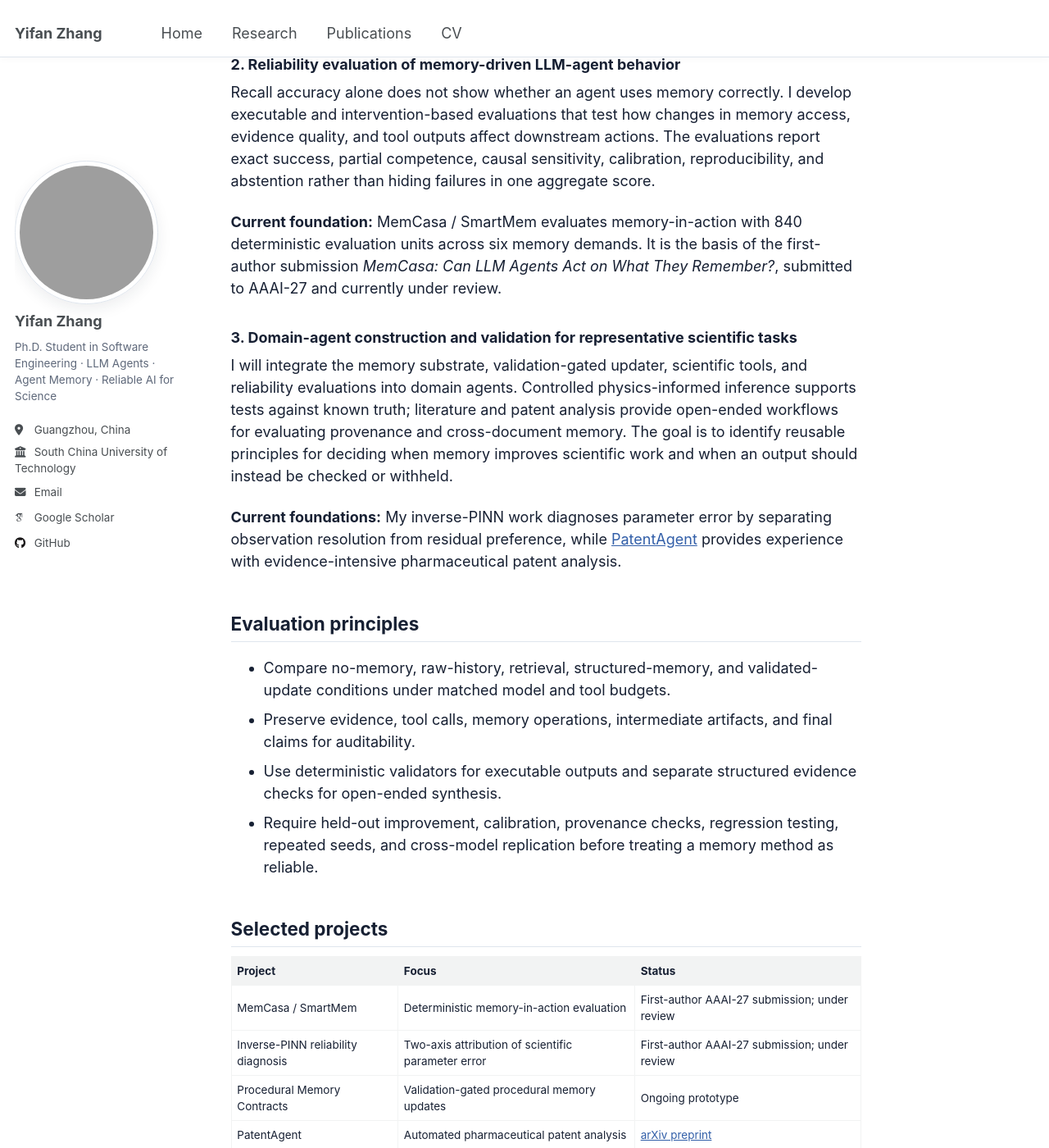
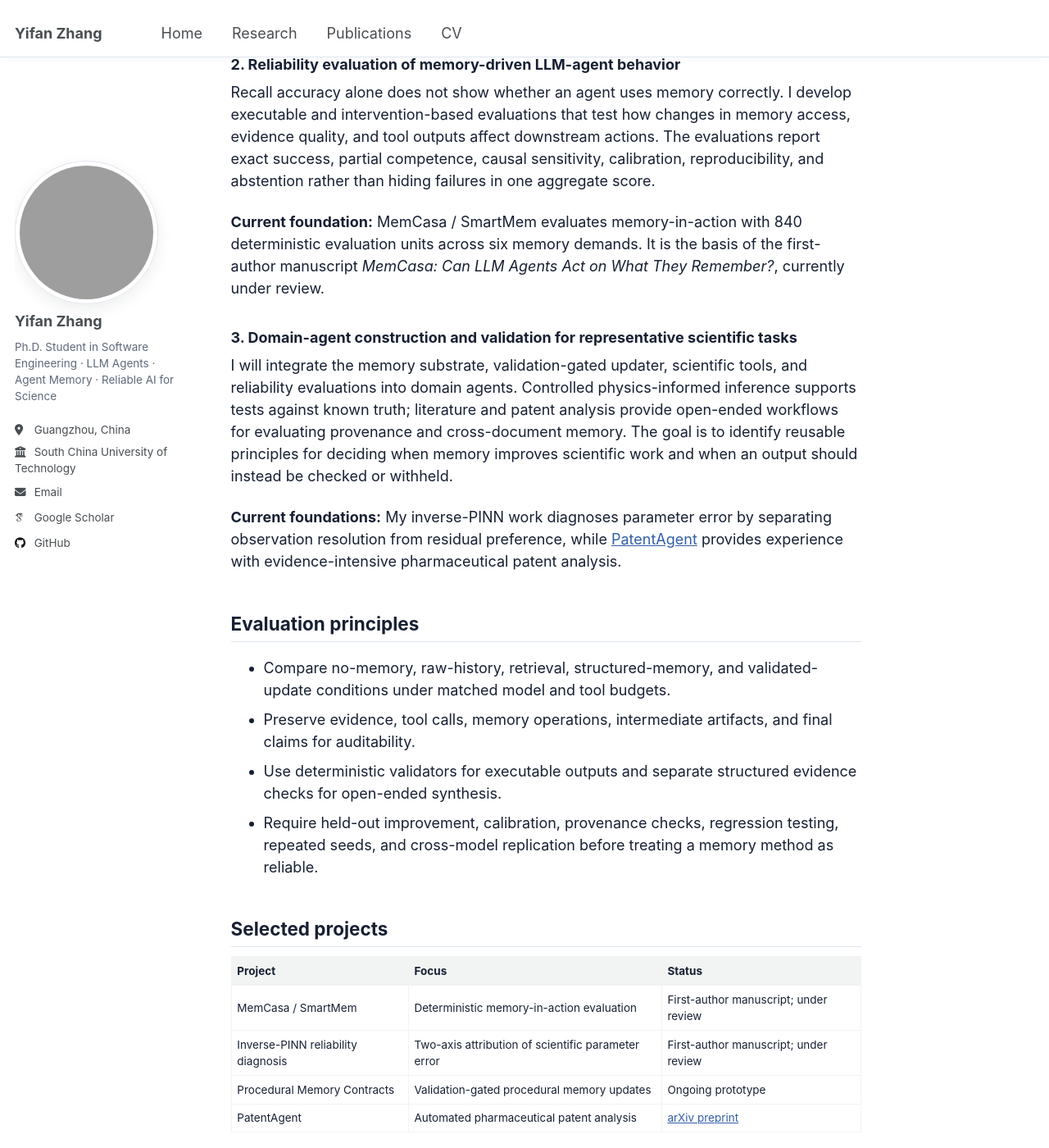
Before and after one commit to BlueSocksFFF/BlueSocksFFF.github.io, a Jekyll site: the page built from _pages/research.md, in a window 1280 px wide and 1400 px high, scrolled down 786 px. Shown: the whole window at 82% size. Built offline with Jekyll 4.4.1, drawn with Linux system fonts in a browser that asks for light colours; some web fonts are replaced.

Commit message:
Remove venue disclosure during blind review

```diff
--- a/_pages/publications.html
+++ b/_pages/publications.html
@@ -16,13 +16,13 @@ excerpt: "Publications, preprints, and current submissions by Yifan Zhang."
     <span class="pub-status">Under review</span>
     <strong>MemCasa: Can LLM Agents Act on What They Remember?</strong><br>
     <u>Yifan Zhang</u>, Ziyan Li, Xiaojing Zhang, Qian Tao.<br>
-    Submitted to the AAAI Conference on Artificial Intelligence (AAAI-27), 2026.
+    Manuscript under review, 2026.
   </li>
   <li>
     <span class="pub-status">Under review</span>
     <strong>Beyond Field Accuracy: Two-Axis Diagnosis of Inverse-PINN Parameter Error.</strong><br>
     <u>Yifan Zhang</u>, Qian Tao.<br>
-    Submitted to the AAAI Conference on Artificial Intelligence (AAAI-27), 2026.
+    Manuscript under review, 2026.
   </li>
 </ol>
 
--- a/_pages/research.md
+++ b/_pages/research.md
@@ -27,7 +27,7 @@ I study how a scientific agent should represent, retrieve, consolidate, and upda
 
 Recall accuracy alone does not show whether an agent uses memory correctly. I develop executable and intervention-based evaluations that test how changes in memory access, evidence quality, and tool outputs affect downstream actions. The evaluations report exact success, partial competence, causal sensitivity, calibration, reproducibility, and abstention rather than hiding failures in one aggregate score.
 
-**Current foundation:** MemCasa / SmartMem evaluates memory-in-action with 840 deterministic evaluation units across six memory demands. It is the basis of the first-author submission *MemCasa: Can LLM Agents Act on What They Remember?*, submitted to AAAI-27 and currently under review.
+**Current foundation:** MemCasa / SmartMem evaluates memory-in-action with 840 deterministic evaluation units across six memory demands. It is the basis of the first-author manuscript *MemCasa: Can LLM Agents Act on What They Remember?*, currently under review.
 
 ### 3. Domain-agent construction and validation for representative scientific tasks
 
@@ -46,8 +46,8 @@ I will integrate the memory substrate, validation-gated updater, scientific tool
 
 | Project | Focus | Status |
 |---|---|---|
-| MemCasa / SmartMem | Deterministic memory-in-action evaluation | First-author AAAI-27 submission; under review |
-| Inverse-PINN reliability diagnosis | Two-axis attribution of scientific parameter error | First-author AAAI-27 submission; under review |
+| MemCasa / SmartMem | Deterministic memory-in-action evaluation | First-author manuscript; under review |
+| Inverse-PINN reliability diagnosis | Two-axis attribution of scientific parameter error | First-author manuscript; under review |
 | Procedural Memory Contracts | Validation-gated procedural memory updates | Ongoing prototype |
 | PatentAgent | Automated pharmaceutical patent analysis | [arXiv preprint](https://arxiv.org/abs/2410.21312) |
 
```
Also changed, not shown: _pages/about.md (+2 -2 lines), _pages/cv.md (+2 -2 lines).
